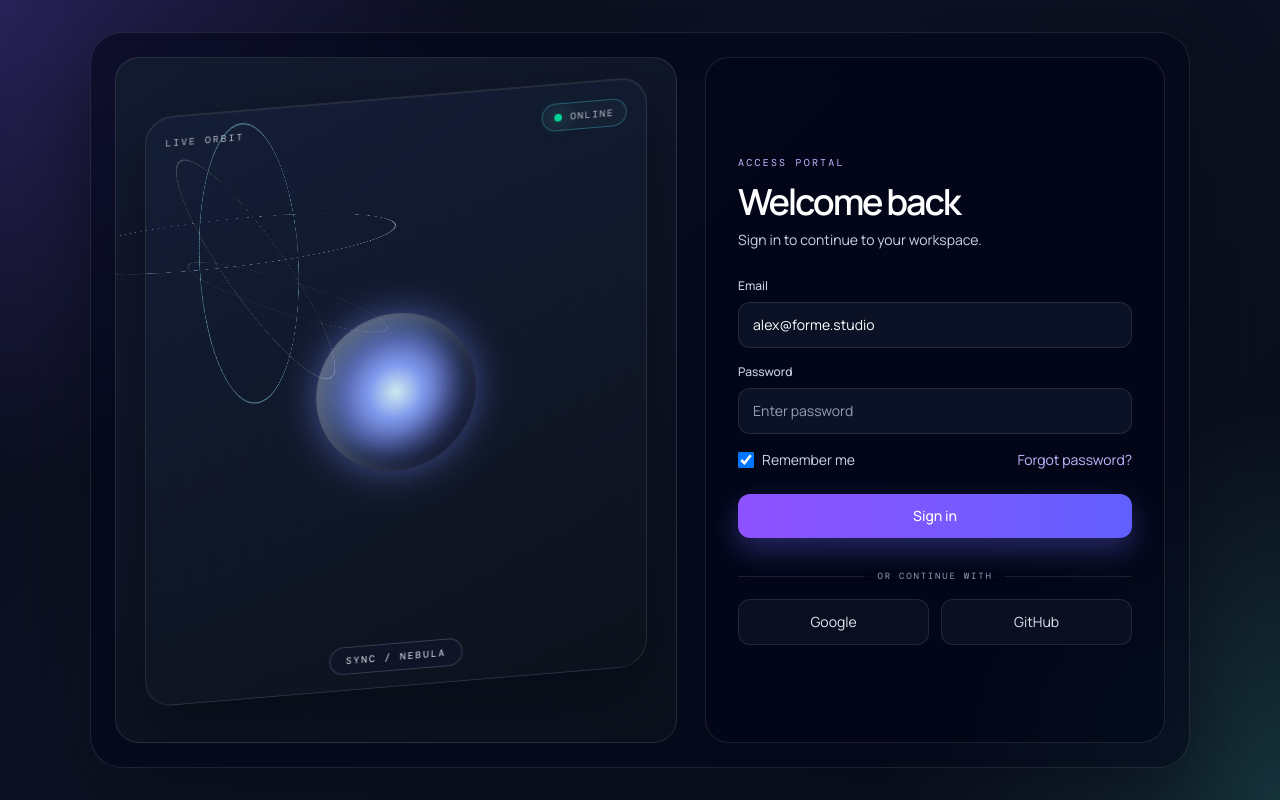
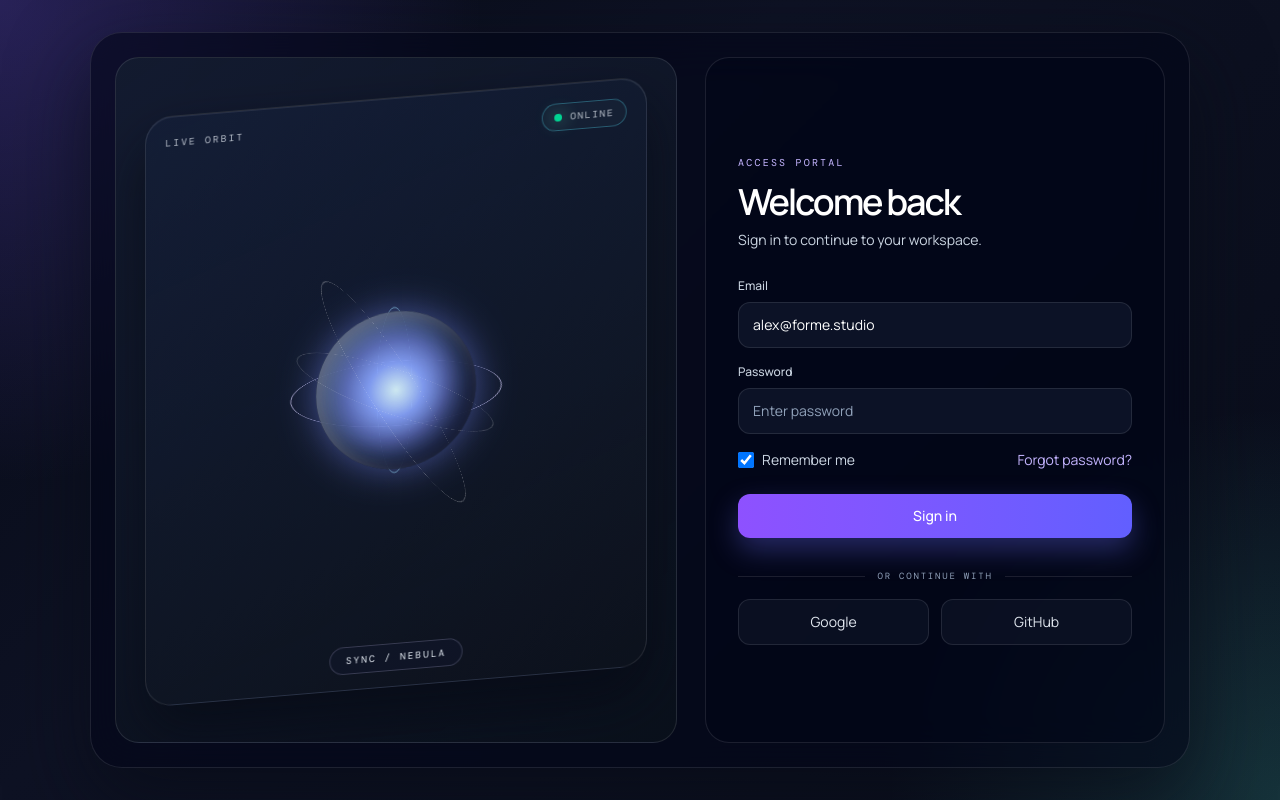
Before and after one commit to emimamadi/next3d, a Next.js app: page /dashboard/login in a window 1280 px wide. Built offline with nearby package versions, Linux system fonts and the light colour scheme.

Commit message:
- Verify all codes + Delete positions.

```diff
--- a/app/(dashboard)/dashboard/login/page.tsx
+++ b/app/(dashboard)/dashboard/login/page.tsx
@@ -18,11 +18,11 @@ export default function LoginPage() {
   }
 
   return (
-    <main className="relative grid min-h-screen place-items-center overflow-hidden bg-[radial-gradient(circle_at_top_left,rgba(125,92,255,0.28),transparent_32%),radial-gradient(circle_at_bottom_right,rgba(73,201,188,0.2),transparent_26%),linear-gradient(135deg,#070b17_0%,#0e1224_38%,#090d1a_100%)] p-7 text-slate-50">
-      <div className="relative grid w-full max-w-[1100px] gap-7 rounded-[32px] border border-white/10 bg-slate-950/60 p-6 shadow-[0_30px_80px_rgba(8,12,24,0.72)] backdrop-blur-xl lg:grid-cols-[1.1fr_0.9fr]" aria-label="3D login panel">
-        <div className="relative overflow-hidden rounded-[24px] border border-white/10 bg-[linear-gradient(145deg,rgba(19,27,48,0.98),rgba(11,18,28,0.8))] px-4 py-8">
-          <div className="relative mx-auto flex h-[620px] max-w-[520px] items-center justify-center rounded-[28px] border border-white/10 bg-[linear-gradient(160deg,rgba(19,30,56,0.76),rgba(13,18,28,0.7))] shadow-[inset_0_1px_0_rgba(255,255,255,0.08),0_30px_60px_rgba(6,10,20,0.7)] [transform:rotateX(18deg)_rotateY(-18deg)] animate-[float-panel_8s_ease-in-out_infinite]">
-            <div className="absolute inset-0 flex items-start justify-between px-5 pt-5 font-mono text-[10px] tracking-[0.22em] text-slate-200/80">
+    <main className="grid min-h-screen place-items-center overflow-hidden bg-[radial-gradient(circle_at_top_left,rgba(125,92,255,0.28),transparent_32%),radial-gradient(circle_at_bottom_right,rgba(73,201,188,0.2),transparent_26%),linear-gradient(135deg,#070b17_0%,#0e1224_38%,#090d1a_100%)] p-7 text-slate-50">
+      <div className="grid w-full max-w-275 gap-7 rounded-4xl border border-white/10 bg-slate-950/60 p-6 shadow-[0_30px_80px_rgba(8,12,24,0.72)] backdrop-blur-xl lg:grid-cols-[1.1fr_0.9fr]" aria-label="3D login panel">
+        <div className="overflow-hidden rounded-3xl border border-white/10 bg-[linear-gradient(145deg,rgba(19,27,48,0.98),rgba(11,18,28,0.8))] px-4 py-8">
+          <div className="mx-auto flex h-155 max-w-130 flex-col justify-between rounded-[28px] border border-white/10 bg-[linear-gradient(160deg,rgba(19,30,56,0.76),rgba(13,18,28,0.7))] shadow-[inset_0_1px_0_rgba(255,255,255,0.08),0_30px_60px_rgba(6,10,20,0.7)] transform-[rotateX(18deg)_rotateY(-18deg)] animate-[float-panel_8s_ease-in-out_infinite]">
+            <div className="flex items-start justify-between px-5 pt-5 font-mono text-[10px] tracking-[0.22em] text-slate-200/80">
               <span>LIVE ORBIT</span>
               <span className="inline-flex items-center gap-2 rounded-full border border-cyan-300/30 bg-slate-800/40 px-3 py-1.5 text-[10px] tracking-[0.16em]">
                 <span className="h-2 w-2 rounded-full bg-emerald-400 shadow-[0_0_18px_rgba(96,240,200,0.8)]" aria-hidden="true" />
@@ -30,22 +30,26 @@ export default function LoginPage() {
               </span>
             </div>
 
-            <div className="relative h-[76%] w-full perspective-[1000px]">
-              <div className="absolute left-1/2 top-1/2 h-[min(78%,350px)] w-[min(78%,350px)] -translate-x-1/2 -translate-y-1/2 rounded-full border border-violet-200/70" style={{ transform: "translate(-50%, -50%) rotateX(72deg) rotateZ(14deg)" }} />
-              <div className="absolute left-1/2 top-1/2 h-[min(62%,290px)] w-[min(62%,290px)] -translate-x-1/2 -translate-y-1/2 rounded-full border border-cyan-200/60" style={{ transform: "translate(-50%, -50%) rotateY(78deg) rotateZ(-18deg)" }} />
-              <div className="absolute left-1/2 top-1/2 grid h-40 w-40 -translate-x-1/2 -translate-y-1/2 place-items-center rounded-full bg-[radial-gradient(circle_at_center,rgba(255,255,255,0.9),rgba(141,159,255,0.9)_24%,rgba(55,76,121,0.9)_62%,rgba(11,13,22,0.95)_100%)] shadow-[0_0_36px_rgba(119,138,255,0.5),inset_10px_8px_20px_rgba(255,255,255,0.26),inset_-18px_-16px_30px_rgba(10,12,32,0.7)] [transform:translateZ(34px)]">
-                <div className="h-[96%] w-[96%] rounded-full bg-[radial-gradient(circle,rgba(124,230,255,0.5),rgba(93,96,255,0.18)_46%,transparent_70%)] animate-[pulse_3.6s_ease-in-out_infinite]" />
+            <div className="flex flex-1 items-center justify-center px-4 pb-2">
+              <div className="grid place-items-center perspective-[1000px]">
+                <div className="col-start-1 row-start-1 h-[min(78%,350px)] w-[min(78%,350px)] rounded-full border border-violet-200/70" style={{ transform: "rotateX(72deg) rotateZ(14deg)" }} />
+                <div className="col-start-1 row-start-1 h-[min(62%,290px)] w-[min(62%,290px)] rounded-full border border-cyan-200/60" style={{ transform: "rotateY(78deg) rotateZ(-18deg)" }} />
+                <div className="col-start-1 row-start-1 grid h-40 w-40 place-items-center rounded-full bg-[radial-gradient(circle_at_center,rgba(255,255,255,0.9),rgba(141,159,255,0.9)_24%,rgba(55,76,121,0.9)_62%,rgba(11,13,22,0.95)_100%)] shadow-[0_0_36px_rgba(119,138,255,0.5),inset_10px_8px_20px_rgba(255,255,255,0.26),inset_-18px_-16px_30px_rgba(10,12,32,0.7)] transform-[translateZ(34px)]">
+                  <div className="h-[96%] w-[96%] rounded-full bg-[radial-gradient(circle,rgba(124,230,255,0.5),rgba(93,96,255,0.18)_46%,transparent_70%)] animate-[pulse_3.6s_ease-in-out_infinite]" />
+                </div>
+                <div className="col-start-1 row-start-1 h-70 w-70 rounded-full border border-white/30" style={{ transform: "rotateX(72deg) rotateY(58deg)" }} />
+                <div className="col-start-1 row-start-1 h-55 w-55 rounded-full border border-white/20" style={{ transform: "rotateY(62deg) rotateX(64deg)" }} />
               </div>
-              <div className="absolute left-1/2 top-1/2 h-[280px] w-[280px] -translate-x-1/2 -translate-y-1/2 rounded-full border border-white/30" style={{ transform: "translate(-50%, -50%) rotateX(72deg) rotateY(58deg)" }} />
-              <div className="absolute left-1/2 top-1/2 h-[220px] w-[220px] -translate-x-1/2 -translate-y-1/2 rounded-full border border-white/20" style={{ transform: "translate(-50%, -50%) rotateY(62deg) rotateX(64deg)" }} />
             </div>
 
-            <div className="absolute bottom-4 left-1/2 -translate-x-1/2 rounded-full border border-violet-200/20 bg-slate-900/60 px-4 py-1.5 font-mono text-[10px] tracking-[0.2em] text-slate-200">SYNC / NEBULA</div>
+            <div className="mb-4 flex justify-center">
+              <div className="rounded-full border border-violet-200/20 bg-slate-900/60 px-4 py-1.5 font-mono text-[10px] tracking-[0.2em] text-slate-200">SYNC / NEBULA</div>
+            </div>
           </div>
         </div>
 
-        <div className="flex items-center justify-center rounded-[24px] border border-white/10 bg-slate-950/45 p-5 sm:p-8">
-          <div className="w-full max-w-[420px]">
+        <div className="flex items-center justify-center rounded-3xl border border-white/10 bg-slate-950/45 p-5 sm:p-8">
+          <div className="w-full max-w-105">
             <p className="font-mono text-[10px] uppercase tracking-[0.22em] text-violet-300">Access portal</p>
             <h1 className="mt-3 text-4xl font-semibold tracking-[-0.06em] text-white">Welcome back</h1>
             <p className="mt-2 text-sm text-slate-300">Sign in to continue to your workspace.</p>
@@ -89,13 +93,14 @@ export default function LoginPage() {
                 <a href="#" className="text-sm text-violet-300 hover:text-violet-200">Forgot password?</a>
               </div>
 
-              <button type="submit" className="mt-2 w-full rounded-xl bg-gradient-to-r from-violet-500 to-indigo-500 px-4 py-3 text-sm font-medium text-white shadow-[0_12px_28px_rgba(99,102,241,0.35)] transition-transform hover:-translate-y-0.5">
+              <button type="submit" className="mt-2 w-full rounded-xl bg-linear-to-r from-violet-500 to-indigo-500 px-4 py-3 text-sm font-medium text-white shadow-[0_12px_28px_rgba(99,102,241,0.35)] transition-transform hover:-translate-y-0.5">
                 Sign in
               </button>
 
-              <div className="relative my-4 flex items-center justify-center">
-                <span className="absolute inset-x-0 h-px bg-white/10" />
-                <span className="relative bg-slate-950/80 px-3 font-mono text-[9px] uppercase tracking-[0.2em] text-slate-400">or continue with</span>
+              <div className="my-4 flex items-center gap-3">
+                <span className="h-px flex-1 bg-white/10" />
+                <span className="font-mono text-[9px] uppercase tracking-[0.2em] text-slate-400">or continue with</span>
+                <span className="h-px flex-1 bg-white/10" />
               </div>
 
               <div className="grid grid-cols-2 gap-3">
--- a/app/(dashboard)/dashboard/page.tsx
+++ b/app/(dashboard)/dashboard/page.tsx
@@ -127,7 +127,7 @@ export default function DashboardPage() {
       <div className="mx-auto max-w-6xl px-5 py-8 sm:px-8 sm:py-12">
         <header className="mb-9 flex flex-wrap items-end justify-between gap-5 border-b border-white/10 pb-7">
           <div>
-            <a className="text-xs tex.t-[#979892] transition hover:text-acid" href="/">
+            <a className="text-xs text-[#979892] transition hover:text-acid" href="/">
               ← View homepage
             </a>
             <p className="mt-7 font-mono text-[10px] uppercase tracking-[0.24em] text-acid">
```
